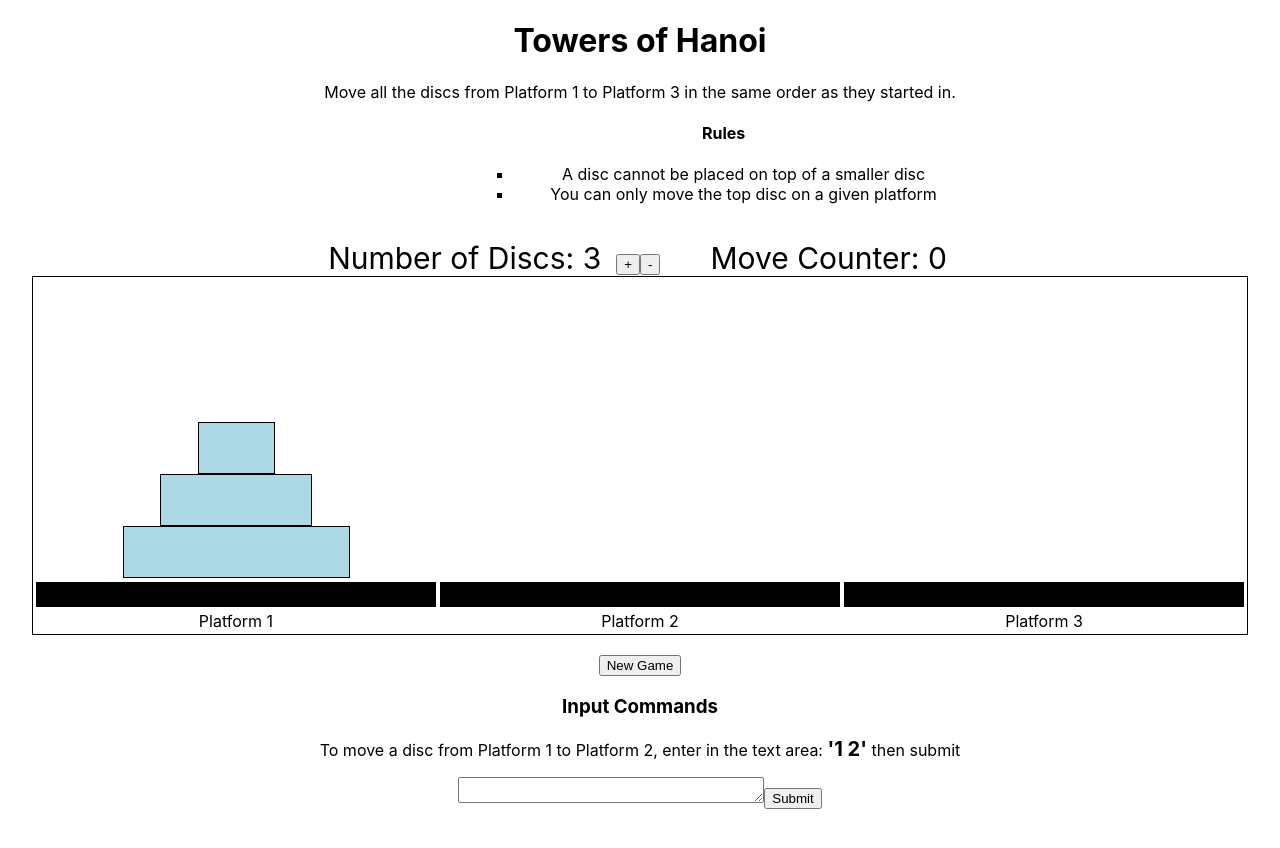
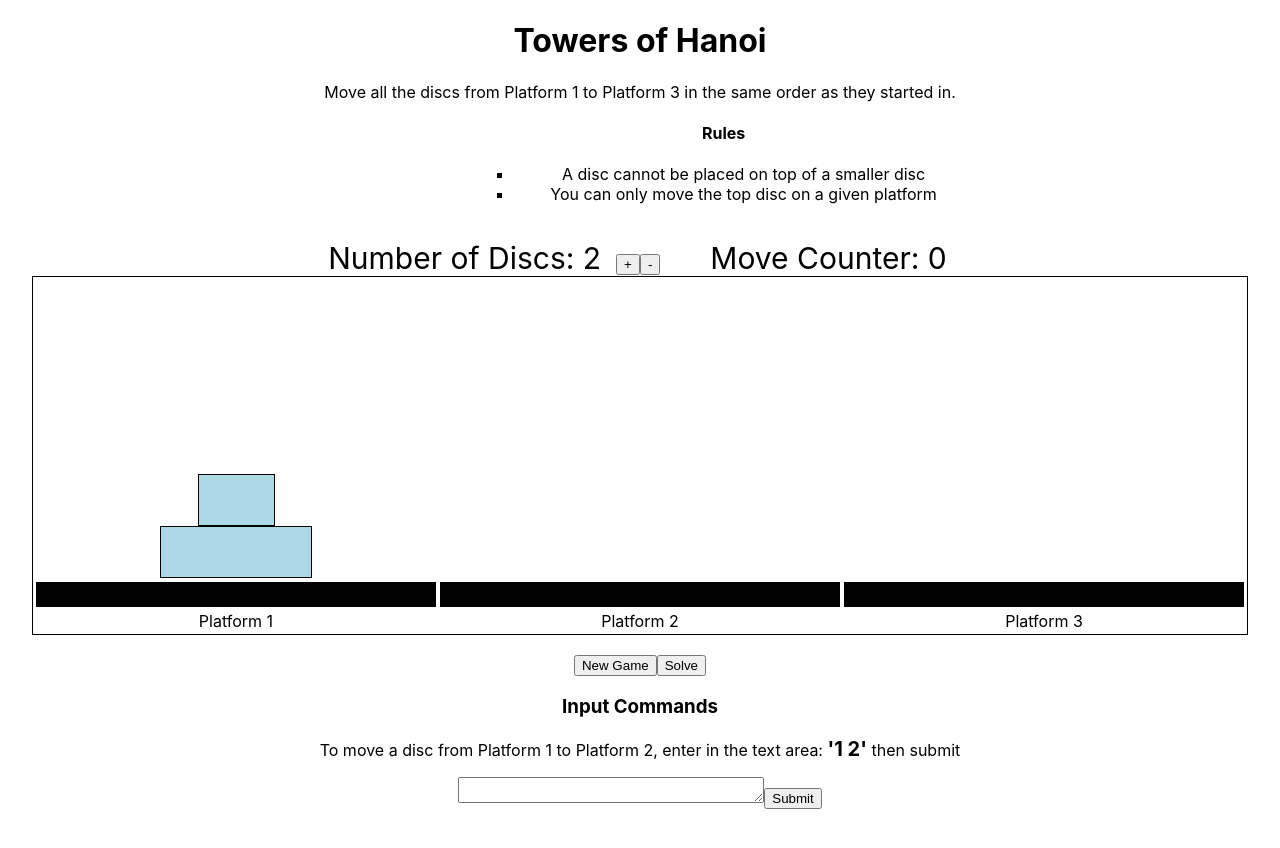
Before and after one commit to willjorey/Towers-of-Hanoi, a React (Create React App) app: page / in a window 1280 px wide. Shown: the top 848 px of the page. Built offline with nearby package versions, Linux system fonts and the light colour scheme.

Commit message:
implementing solving algorithm

```diff
--- a/src/App.js
+++ b/src/App.js
@@ -5,6 +5,7 @@ import Disc from './objects/disc';
 class App extends Component {
   constructor(props){
     super(props);
+    this.initial_discs = 2;
     this.state = {
       board: [[],[],[]],
       num_discs: 3,
@@ -15,29 +16,22 @@ class App extends Component {
 
   componentDidMount(){
     this.initializeGame();
-    // this.moveDisc(2, this.state.board[0], this.state.board[2]);
-    // this.moveDisc(1, this.state.board[0], this.state.board[1]);
-    // this.moveDisc(0, this.state.board[2], this.state.board[1]);
-    // this.moveDisc(0, this.state.board[0], this.state.board[2]);
-    // this.moveDisc(1, this.state.board[1], this.state.board[0]);
-    // this.moveDisc(0, this.state.board[1], this.state.board[2]);
-    // this.moveDisc(0, this.state.board[0], this.state.board[2]);
   };
 
   initializeGame = () =>{
     var list = [[],[],[]];
-    for ( let i = 0; i < 3; i++){
-      list[0].push(new Disc(3 - i));
+    for ( let i = 0; i < this.initial_discs; i++){
+      list[0].push(new Disc(this.initial_discs - i));
     }
     this.setState({
       board: list,
       input: '',
       moves: 0,
-      num_discs: 3,
+      num_discs: this.initial_discs,
     }, );
   };
 
-  new_moveDisc = (p1, p2) =>{
+  moveDisc = (p1, p2) =>{
     // p1 is the list of discs contiaining  the disc we want to move
     // p2 is the destination platform of the disc we're moving
 
@@ -61,14 +55,20 @@ class App extends Component {
       board: this.state.board
     })
   }
-  onClickCol = (index) => {
-    this.setState({
-      from: index
-    })
+
+  solveTowers = (num, source, aux, dest)=>{
+    if (num === 1){
+      this.moveDisc(source,dest);
+      return;
+    }else{
+      this.solveTowers(num - 1, source, dest, aux);
+      this.solveTowers(num - 1, aux, source, dest);
+    }
+    console.log(this.state.board)
   }
 
   renderDiscs = (list) =>{
-    var copy = list.slice().reverse()
+    var copy = list.slice().reverse();
     return(
       <div id='platform'>
         {copy.map((disc,i) =>{
@@ -94,7 +94,7 @@ class App extends Component {
     if (arr[1]!== undefined && arr[0] !== undefined){
       let p1 = board[arr[0] - 1];
       let p2 = board[arr[1] - 1]
-      this.new_moveDisc(p1 , p2);
+      this.moveDisc(p1 , p2);
       this.setState({
         moves: this.state.moves + 1,
       })
@@ -169,6 +169,7 @@ class App extends Component {
         </div>
         <br/>
         <button style={{marginTop: '20px'}}onClick={this.initializeGame}>New Game</button>
+        <button style={{marginTop: '20px'}}onClick={() => this.solveTowers(this.state.num_discs, this.state.board[0],this.state.board[1],this.state.board[2])}>Solve</button>
 
         <br/>
         <h3>Input Commands</h3>
```
